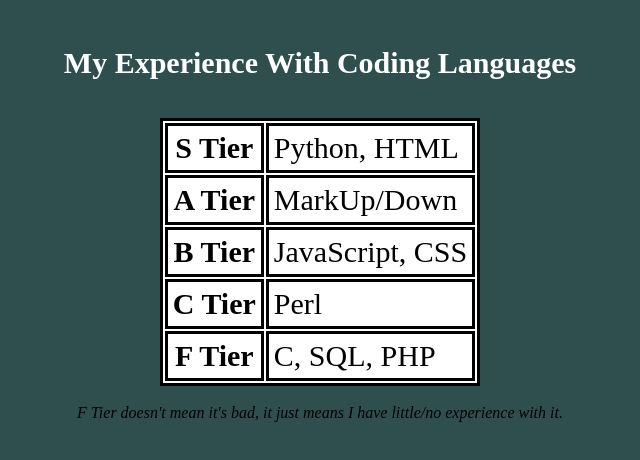
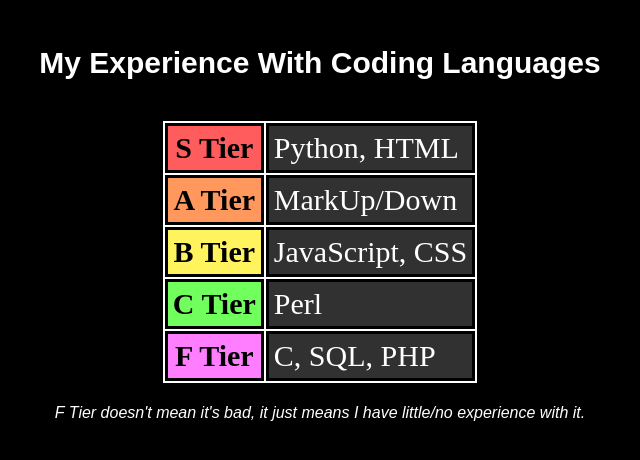
Before and after one commit to swilc/school, a plain HTML site: page tierlist.html in a window 1280 px wide. Shown: the whole page, without its empty margins (320-960 px from the left). Drawn offline with Linux system fonts and the light colour scheme.

Commit message:
Update tierlist.html

```diff
--- a/tierlist.html
+++ b/tierlist.html
@@ -13,43 +13,48 @@
                     border: 3px solid black;
                     padding: 5px;
                 }
+                td {
+                    background-color: rgb(49, 49, 49);
+                    color: white;
+                }
             </style>
         </head>
 
-        <body style="background-color: darkslategray;">
+        <body style="background-color: rgb(0, 0, 0);">
             <center>
                 <br>
 
                 <!--<div class="header">-->
-                    <h1 style="color: white; font-size: 30px;">My Experience With Coding Languages</h1>
+                    <h1 style="color: white; font-size: 30px; font-family: arial;">My Experience With Coding Languages</h1>
                 <!--</div>-->
 
                 <br>
-
+                <!--OH MY GOSH inline style are SO difficult!-->
                 <table style="border: 3px solid black; background-color: white; font-size: 30px;">
                     <tr>
-                        <th>S Tier</th>
+                        <th style="background-color: rgb(255, 93, 93);">S Tier</th>
                         <td>Python, HTML</td>
                     </tr>
                     <tr>
-                        <th>A Tier</th>
+                        <th style="background-color: rgb(255, 152, 93);">A Tier</th>
                         <td>MarkUp/Down</td>
                     </tr>
                     <tr>
-                        <th>B Tier</th>
+                        <th style="background-color: rgb(255, 244, 93);">B Tier</th>
                         <td>JavaScript, CSS</td>
                     </tr>
                     <tr>
-                        <th>C Tier</th>
+                        <th style="background-color: rgb(112, 255, 93);">C Tier</th>
                         <td>Perl</td>
                     </tr>
                     <tr>
-                        <th>F Tier</th>
+                        <th style="background-color: rgb(255, 126, 255);">F Tier</th>
                         <td>C, SQL, PHP</td>
                     </tr>
                 </table>
                 <br>
-                <i>F Tier doesn't mean it's bad, it just means I have little/no experience with it.</i>
+                <i style="color: white; font-family: arial;">F Tier doesn't mean it's bad, it just means I have little/no experience with it.</i>
+                <!--What did they do before CSS???-->
             </center>
         </body>
     <!--</div>-->
```
